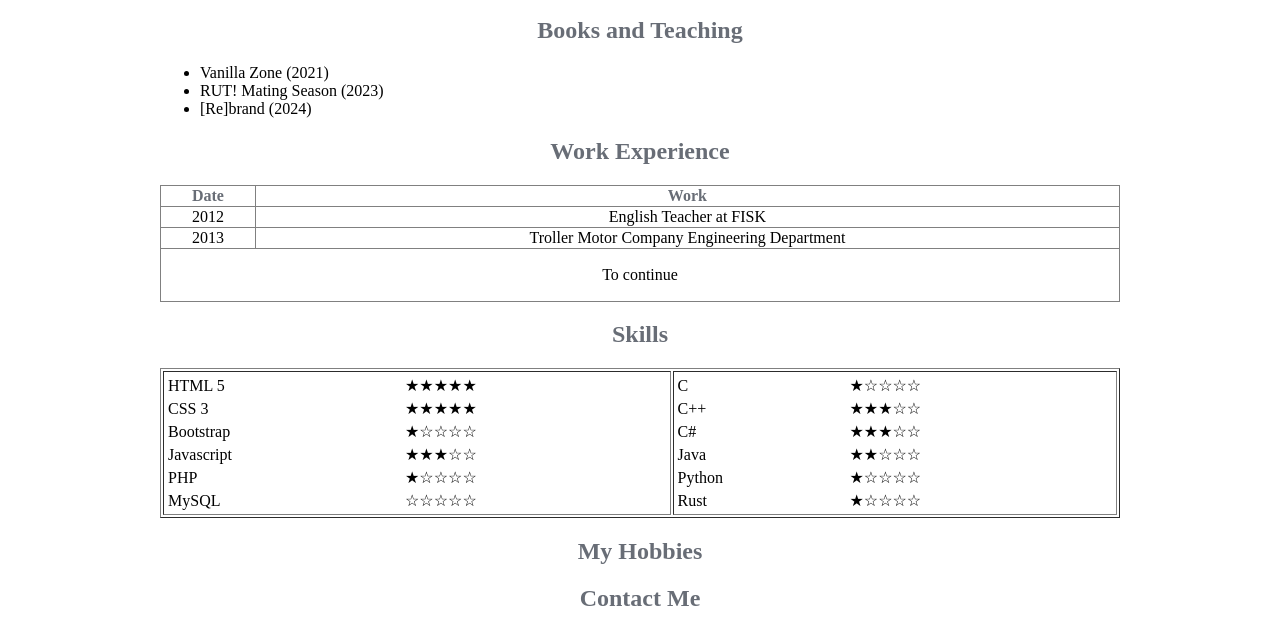
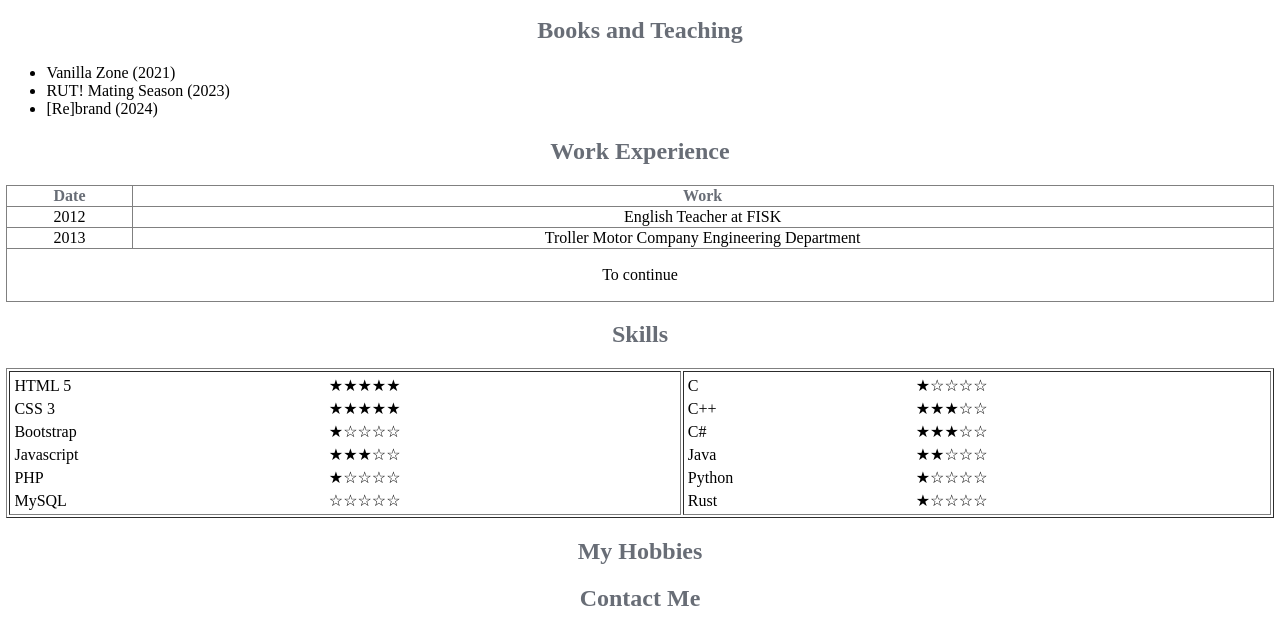
Before and after one commit to itsthles/webdevbootcamp, a plain HTML site: page index.html in a window 1280 px wide. Shown: the part 276-908 px from the top of the page. Drawn offline with Linux system fonts and the light colour scheme.

Commit message:
Update styles.css

```diff
--- a/css/styles.css
+++ b/css/styles.css
@@ -2,7 +2,7 @@ body {
 	margin: 0;
 }
 #container {
-	width: 75%;
+	width: 99%;
 	margin: auto;
 }
 #profPic {
```
